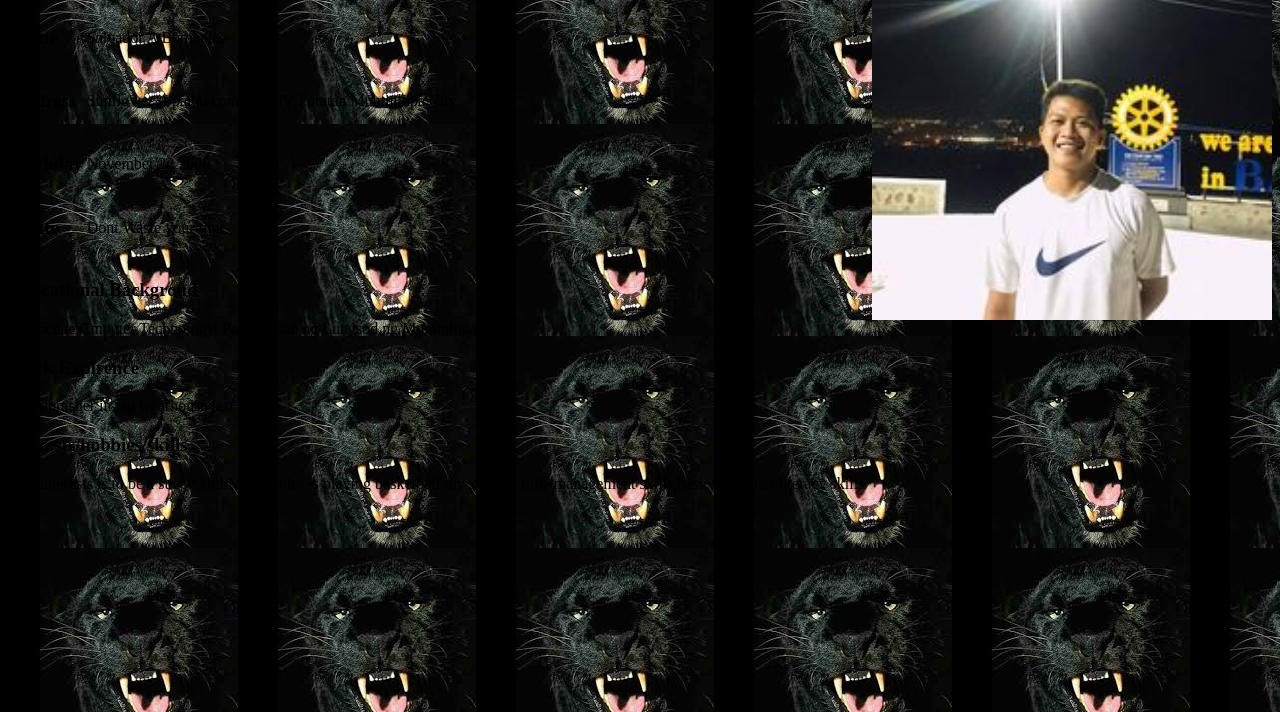
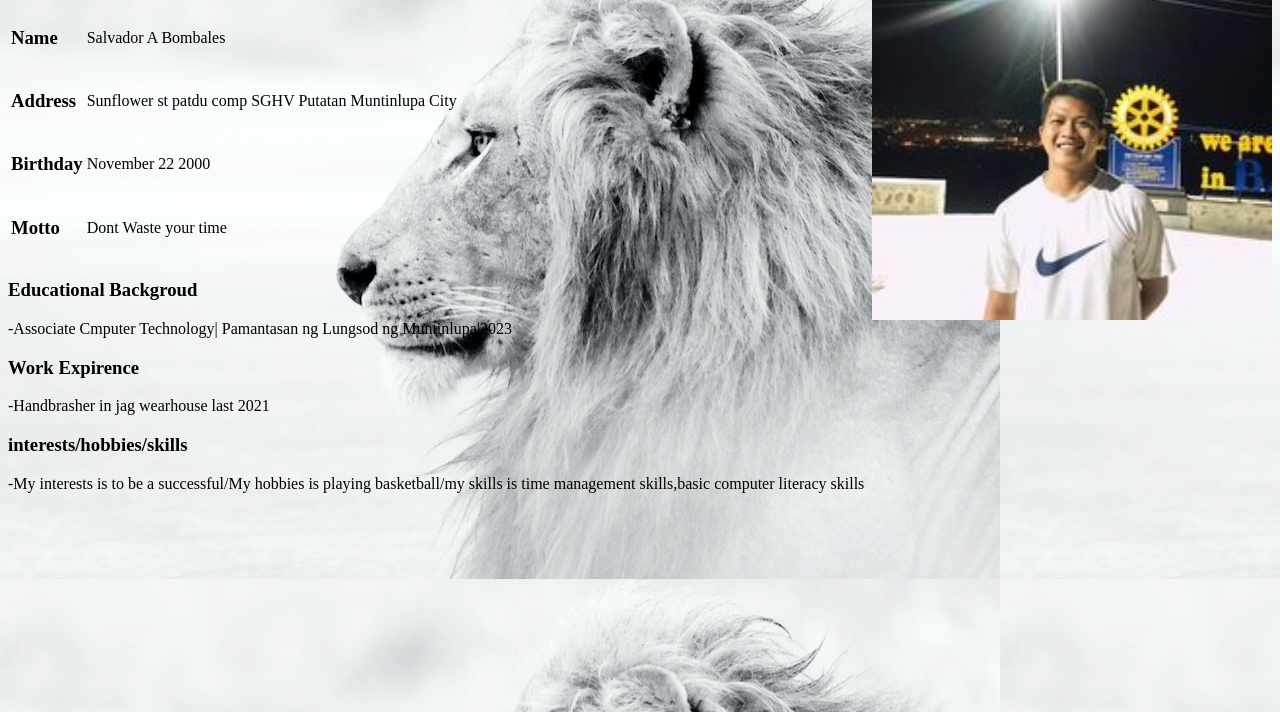
Before and after one commit to Bombales222/SalvadorBombales.github.io, a plain HTML site: page index.html in a window 1280 px wide. Shown: the part 88-800 px from the top of the page. Drawn offline with Linux system fonts and the light colour scheme.

Commit message:
Update index.html

```diff
--- a/index.html
+++ b/index.html
@@ -6,7 +6,7 @@
 
 </head>
 <style>
-body {background-image: url('./images/MyBackground.jpg'); }
+body {background-image: url('./images/MyBackground2.jpg'); }
 </style>
 
   <body>
```
